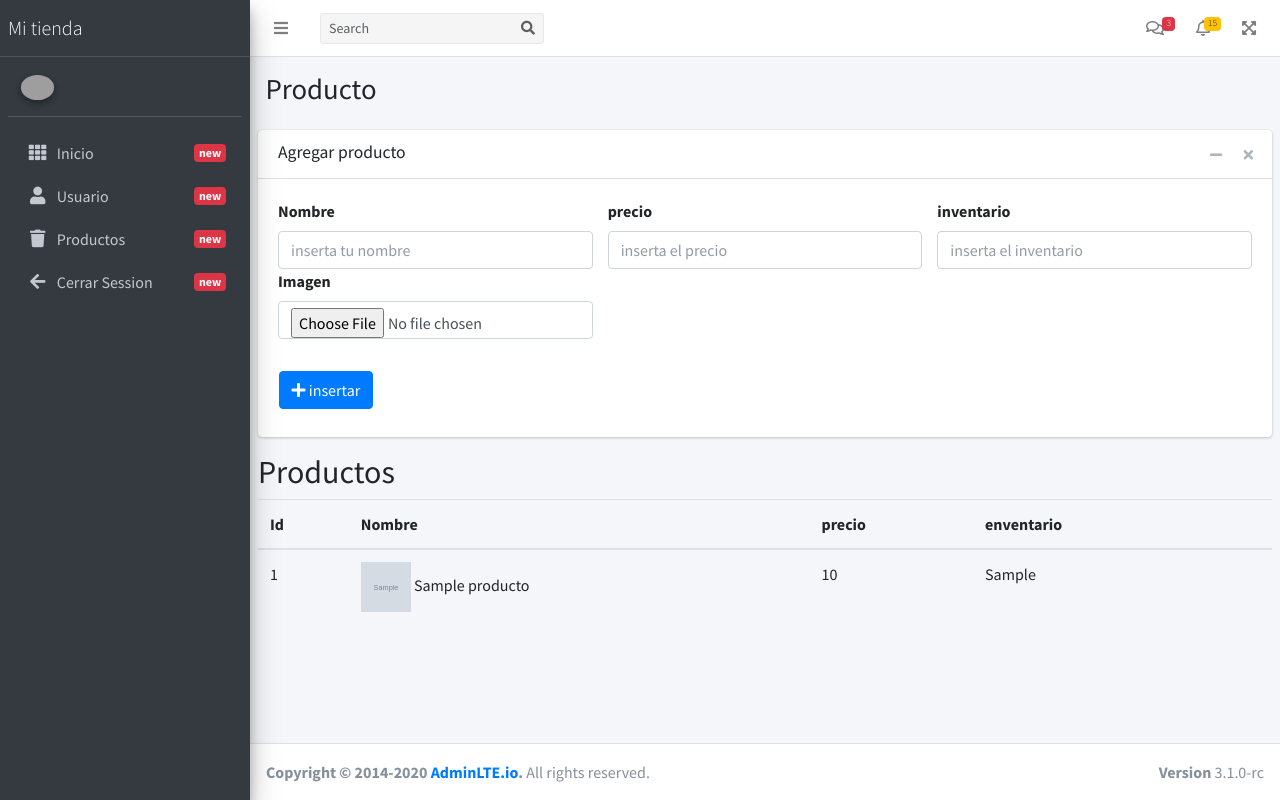
After one commit to German-Trevizo/PHP, a PHP site: page /productos.php in a window 1280 px wide. The commit adds this page. Run offline with PHP 8.4, Linux system fonts and the light colour scheme; the visitor is signed in with stand-in values (Sample User, id 1); tables that the repository leaves empty or names only in its code hold one stand-in row (values such as "Sample post"); grey boxes marked "Sample" are stand-in pictures; data that the repository does not hold is empty; some libraries are stand-ins or nearby versions; grey boxes are pictures that could not be loaded.

Commit message:
Repaso y como subir imagenes

```diff
--- a/layouts/sidebar.php
+++ b/layouts/sidebar.php
@@ -1,3 +1,4 @@
+
 <aside class="main-sidebar sidebar-dark-primary elevation-4">
     <!-- Brand Logo -->
     <a href="../../index3.html" class="brand-link">
@@ -42,7 +43,7 @@
                 </a>
             </li>
             <li class="nav-item">
-                <a href="../widgets.html" class="nav-link">
+                <a href="../PHP/productos.php" class="nav-link">
                 <i class="nav-icon fas fa-trash"></i>
                     <p>
                         Productos
--- /dev/null
+++ b/productos.php
@@ -0,0 +1,284 @@
+<?php
+  session_start();
+  if(!isset($_SESSION['uData'])){
+  header("Location: ./login.php");
+  }
+  include "./php/coneccion.php";
+
+  $resultado= $conexion->query("select * from productos order by id DESC")or die($conexion->error);
+
+?>
+
+<!DOCTYPE html>
+<html lang="en">
+  <head>
+    <meta charset="utf-8">
+    <meta name="viewport" content="width=device-width, initial-scale=1">
+    <title>Mi tienda</title>
+
+    <!-- Google Font: Source Sans Pro -->
+    <link rel="stylesheet" href="https://fonts.googleapis.com/css?family=Source+Sans+Pro:300,400,400i,700&display=fallback">
+    <!-- Font Awesome -->
+    <link rel="stylesheet" href="../dashboard/plugins/fontawesome-free/css/all.min.css">
+    <!-- Theme style -->
+    <link rel="stylesheet" href="../dashboard/dist/css/adminlte.min.css">
+  </head>
+  <body class="hold-transition sidebar-mini">
+    <!-- Site wrapper -->
+    <div class="wrapper">
+
+    <!-- Navbar -->
+    <?php include "./layouts/header.php"?>
+    <!-- /.navbar -->
+
+    <!-- Main Sidebar Container -->
+    <?php include "./layouts/sidebar.php"?>
+
+    <!-- Content Wrapper. Contains page content -->
+    <div class="content-wrapper">
+      <!-- Content Header (Page header) -->
+      <section class="content-header">
+        <div class="container-fluid">
+          <div class="row mb-2">
+            <div class="col-sm-6">
+              <h1>
+                  Producto
+              </h1>
+            </div>
+          </div>
+        </div><!-- /.container-fluid -->
+      </section>
+
+      <!-- Main content -->
+      <section class="content">
+
+        <!-- Default box -->
+        <div class="card">
+          <div class="card-header">
+            <h3 class="card-title">Agregar producto</h3>
+
+            <div class="card-tools">
+              <button type="button" class="btn btn-tool" data-card-widget="collapse" title="Collapse">
+                <i class="fas fa-minus"></i>
+              </button>
+              <button type="button" class="btn btn-tool" data-card-widget="remove" title="Remove">
+                <i class="fas fa-times"></i>
+              </button>
+            </div>
+          </div>
+
+          <div class="card-body">
+              <?php
+                if(isset($_GET['error'])){
+
+                echo ''
+
+              ?>
+                  <div class="alert alert-danger">
+                    <b>Error:</b>
+                      <?php
+                      echo $_GET['error'];
+
+                      ?>
+                  </div>
+                <?php
+                }
+
+                if(isset($_GET['success'])){
+
+
+              ?>
+                  <div class="alert alert-success">
+                    <b>Listo!</b>
+                      <?php
+                      echo $_GET['success'];
+                      ?>
+                  </div>
+                <?php
+                }
+              ?>
+              <form action="./php/insertarProducto.php" class="row" method="POST" enctype="multipart/form-data">
+                  <div class="col-4">
+                      <label for="">Nombre</label>
+                      <input type="text" class="form-control" placeholder="inserta tu nombre" name="nom" id="txtnombre" required>
+                  </div>
+                  <div class="col-4">
+                      <label for="">precio</label>
+                      <input type="number" class="form-control" placeholder="inserta el precio" name="precio" id="txtprecio" required>
+                  </div>
+                  <div class="col-4">
+                      <label for="">inventario</label>
+                      <input type="number" class="form-control" placeholder="inserta el inventario" min="1" name="inventario" required>
+                  </div>
+                  <div class="col-4">
+                      <label for="">Imagen</label>
+                      <input type="file" class="form-control" placeholder="inserta una password" name="imagen" required>
+                  </div>
+                  <div class="col-12 p-2">
+                  <br>
+                  <button class="btn btn-primary"><i class="fa fa-plus"></i> insertar</button>
+                  </div>
+
+              </form>
+          </div>
+          <!-- /.card-body -->
+        </div>
+        <!-- /.card -->
+
+        <h2 class="subtitulo">Productos</h2>
+          <table class="table">
+              <thead>
+                  <th>Id</th>
+                  <th>Nombre</th>
+                  <th>precio</th>
+                  <th>enventario</th>
+                  <th></th>
+              </thead>
+              <tbody>
+                  <?php
+
+                    while($fila = mysqli_fetch_array($resultado)){
+
+                  ?>
+                  <tr>
+                      <td><?php echo $fila['id'];  ?></td>
+                      <td>
+                      <img src="./img/product/<?php echo $fila['imagen']?>" width="50px" height="50px" alt="">
+                      <?php echo $fila['nombre']?></td>
+                      <td><?php echo $fila['precio'];  ?></td>
+                      <td><?php echo $fila['inventario'];  ?></td>
+
+
+                  </tr>
+
+                  <?php
+
+              }
+                  ?>
+
+
+              </tbody>
+          </table>
+      </section>
+      <!-- /.content -->
+    </div>
+    <!-- /.content-wrapper -->
+
+    <?php include "./layouts/footer.php"?>
+
+    <!--MODAL ELIMINAR-->
+    <div class="modal fade" id="modal-eliminar">
+          <div class="modal-dialog">
+            <div class="modal-content bg-danger">
+              <div class="modal-header">
+                <h4 class="modal-title">Eliminar Usuario</h4>
+                <button type="button" class="close" data-dismiss="modal" aria-label="Close">
+                  <span aria-hidden="true">&times;</span>
+                </button>
+              </div>
+                <form action="./php/eliminarUsuario.php" method="POST">
+                <div class="modal-body">
+                  <p>Deseas eliminar el usuario?</p>
+                    <input type="hidden" id="idEliminar" name="id">
+                </div>
+                <div class="modal-footer justify-content-between">
+                  <button type="button" class="btn btn-outline-light" data-dismiss="modal">Cancelar</button>
+                  <button type="submit" class="btn btn-outline-light">Eliminar</button>
+                </div>
+              </form>
+            </div>
+            <!-- /.modal-content -->
+          </div>
+          <!-- /.modal-dialog -->
+        </div>
+        <!-- /.modal -->
+    </div>
+
+    <!--MODAL Editar-->
+    <div class="modal fade" id="modal-editar">
+          <div class="modal-dialog">
+            <div class="modal-content">
+              <div class="modal-header">
+                <h4 class="modal-title">editar Usuario</h4>
+                <button type="button" class="close" data-dismiss="modal" aria-label="Close">
+                  <span aria-hidden="true">&times;</span>
+                </button>
+              </div>
+
+              <form action="./php/editarUsuario.php" method="POST">
+                <div class="col-12">
+                  <label for="">Nombre</label>
+                  <input type="text" class="form-control" placeholder="inserta tu nombre" name="nom" id="nombreEdit" required>
+                </div>
+                <div class="col-12">
+                  <label for="">Apellido</label>
+                  <input type="text" class="form-control" placeholder="inserta tu Apellido" name="ap" id="apEdit" required>
+                </div>
+                <div class="col-12">
+                  <label for="">Email</label>
+                  <input type="email" class="form-control" placeholder="inserta tu email" name="email" required id="emailEdit">
+                </div>
+                <div class="col-12">
+                  <label for="">Password</label>
+                  <input type="password" class="form-control" placeholder="inserta una password" name="p1">
+                </div>
+                <div class="col-12">
+                  <label for="">Confirmar Password</label>
+                  <input type="password" class="form-control" placeholder="confirma tu password" name="p2">
+                </div>
+                <div class="modal-body">
+                    <input type="hidden" id="idEditar" name="id">
+                </div>
+                <div class="modal-footer justify-content-between">
+                  <button type="button" class="btn btn-primary" data-dismiss="modal">Cancelar</button>
+                  <button type="submit" class="btn btn-primary">Guardar</button>
+                </div>
+              </form>
+            </div>
+            <!-- /.modal-content -->
+          </div>
+          <!-- /.modal-dialog -->
+        </div>
+        <!-- /.modal -->
+    </div>
+
+
+
+
+
+    <!-- jQuery -->
+    <script src="../dashboard/plugins/jquery/jquery.min.js"></script>
+    <!-- Bootstrap 4 -->
+    <script src="../dashboard/plugins/bootstrap/js/bootstrap.bundle.min.js"></script>
+    <!-- AdminLTE App -->
+    <script src="../dashboard/dist/js/adminlte.min.js"></script>
+    <!-- AdminLTE for demo purposes -->
+    <script src="../dashboard/dist/js/demo.js"></script>
+    <script>
+      var idElimiar=0;
+      $(document).ready(function(){
+      $(".btnEliminar").click(function(){
+        idElimiar=$(this).data('id');
+        $('#idEliminar').val(idElimiar);
+
+      });
+
+      $(".btnEdit").click(function(){
+        var idEdit=$(this).data('id');
+        var nombre=$(this).data('nom');
+        var apellido=$(this).data('ap');
+        var email=$(this).data('email');
+        $('#nombreEdit').val(nombre);
+        $('#apEdit').val(apellido);
+        $('#emailEdit').val(email);
+        $('#idEditar').val(idEdit);
+
+      });
+
+
+
+      });
+
+    </script>
+  </body>
+</html>
```
Also changed, not shown: php/insertarProducto.php (added, +34 -0 lines), img/product/1612059436.png (added), img/product/1612059538.png (added), img/product/1612059584.png (added), img/product/1612060334.jpg (added), img/product/1612060376.jpg (added), img/product/1612060440.png (added), img/product/1612060487.png (added).
